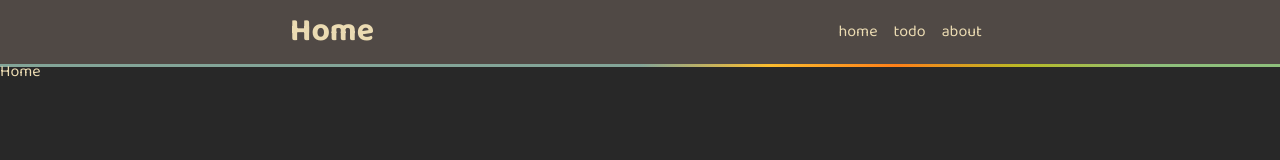
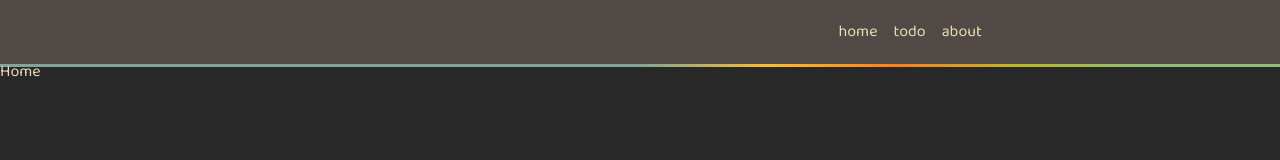
Before and after one commit to RonaldoSetzer/frontend-react, a React (Create React App) app: page / in a window 1280 px wide. Shown: the top 160 px of the page. Built offline with nearby package versions, Linux system fonts and the light colour scheme.

Commit message:
feat: Extract title from router pathname

```diff
--- a/src/components/Header/index.js
+++ b/src/components/Header/index.js
@@ -1,12 +1,21 @@
-import React from 'react';
+import React, { useEffect, useState } from 'react';
+import { useLocation } from 'react-router-dom';
 
 import { Background, Container, Title, Menu, MenuItem, Line } from './styles';
 
 function Header() {
+  const [title, setTitle] = useState();
+  const { pathname } = useLocation();
+
+  useEffect(() => {
+    const [slug] = pathname.split('/').filter(item => item);
+    setTitle(slug);
+  }, [pathname]);
+
   return (
     <Background>
       <Container>
-        <Title>Home</Title>
+        <Title>{title}</Title>
         <Menu>
           <MenuItem>home</MenuItem>
           <MenuItem>todo</MenuItem>
--- a/src/components/Header/styles.js
+++ b/src/components/Header/styles.js
@@ -29,6 +29,7 @@ export const MenuItem = styled.li`
 export const Title = styled.h1`
   font-weight: 700;
   font-size: 2rem;
+  text-transform: capitalize;
 `;
 
 export const Line = styled.hr`
```
Also changed, not shown: 1 other file (tests, documents, lock files or other folders).
